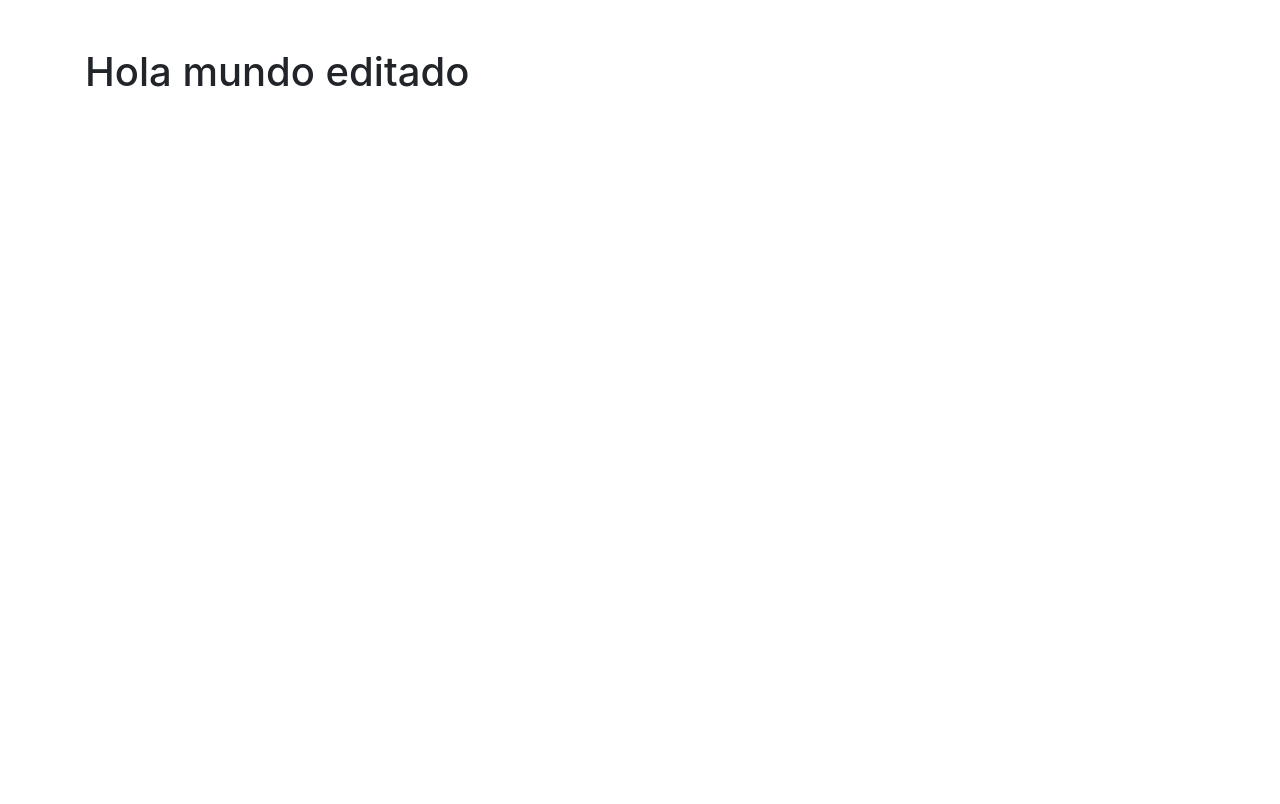
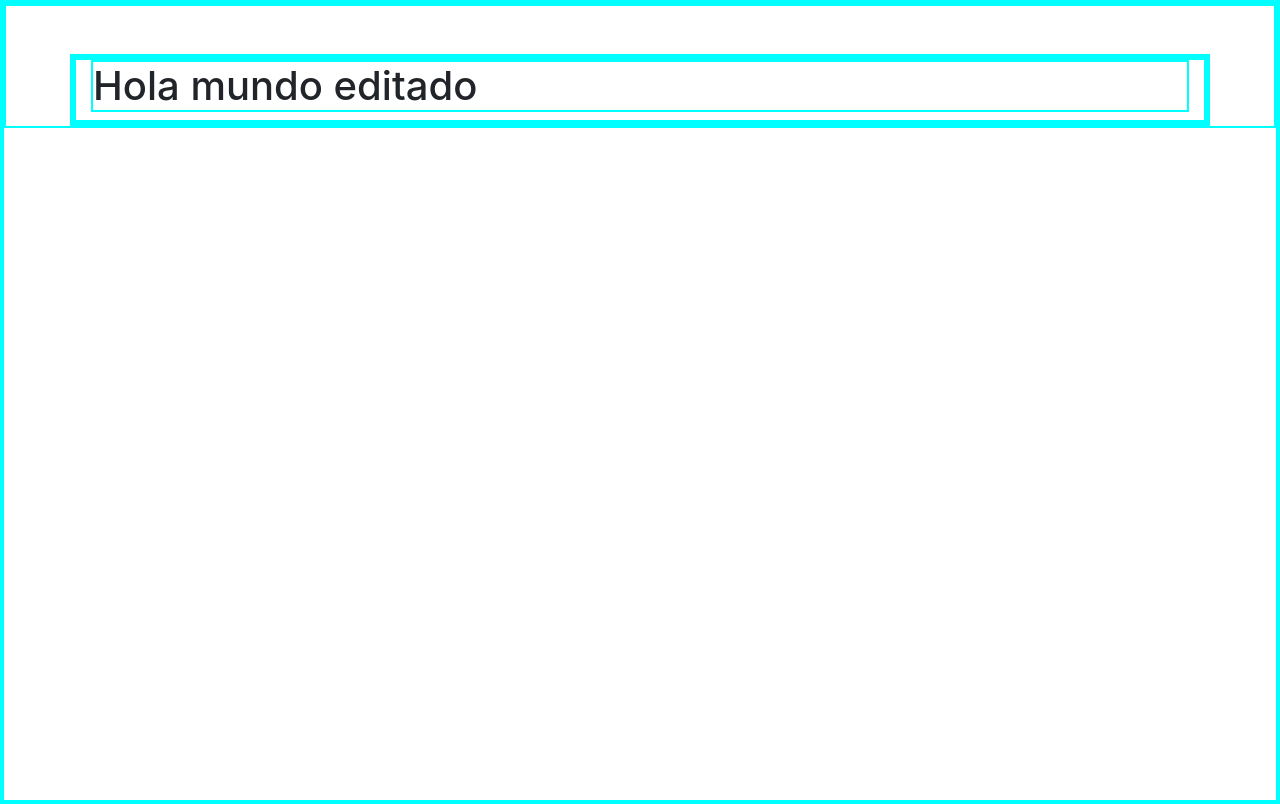
Before and after one commit to assembler-institute/reactjs-wish-list, a React (Create React App) app: page / in a window 1280 px wide. Built offline with nearby package versions, Linux system fonts and the light colour scheme.

Commit message:
Added styling folders

```diff
--- a/src/index.js
+++ b/src/index.js
@@ -1,5 +1,7 @@
 import React from "react";
 import ReactDOM from "react-dom";
+// eslint-disable-next-line import/no-unresolved
+import "./styles/styles.scss";
 
 import "bootstrap/dist/css/bootstrap.min.css";
 
--- /dev/null
+++ b/src/styles/partials/_colors.scss
@@ -0,0 +1 @@
+$mainColor: cyan;
--- /dev/null
+++ b/src/styles/partials/_typography.scss
@@ -0,0 +1 @@
+$mainFont: Gill Sans, sans-serif;
--- /dev/null
+++ b/src/styles/styles.scss
@@ -0,0 +1,14 @@
+@use "./partials/colors" as c;
+@use "./partials/typography" as t;
+
+* {
+  padding: 0;
+  margin: 0;
+  border: 2px c.$mainColor solid;
+}
+
+// background-blend-mode: multiply;
+
+body {
+  height: 100vh;
+}
```
